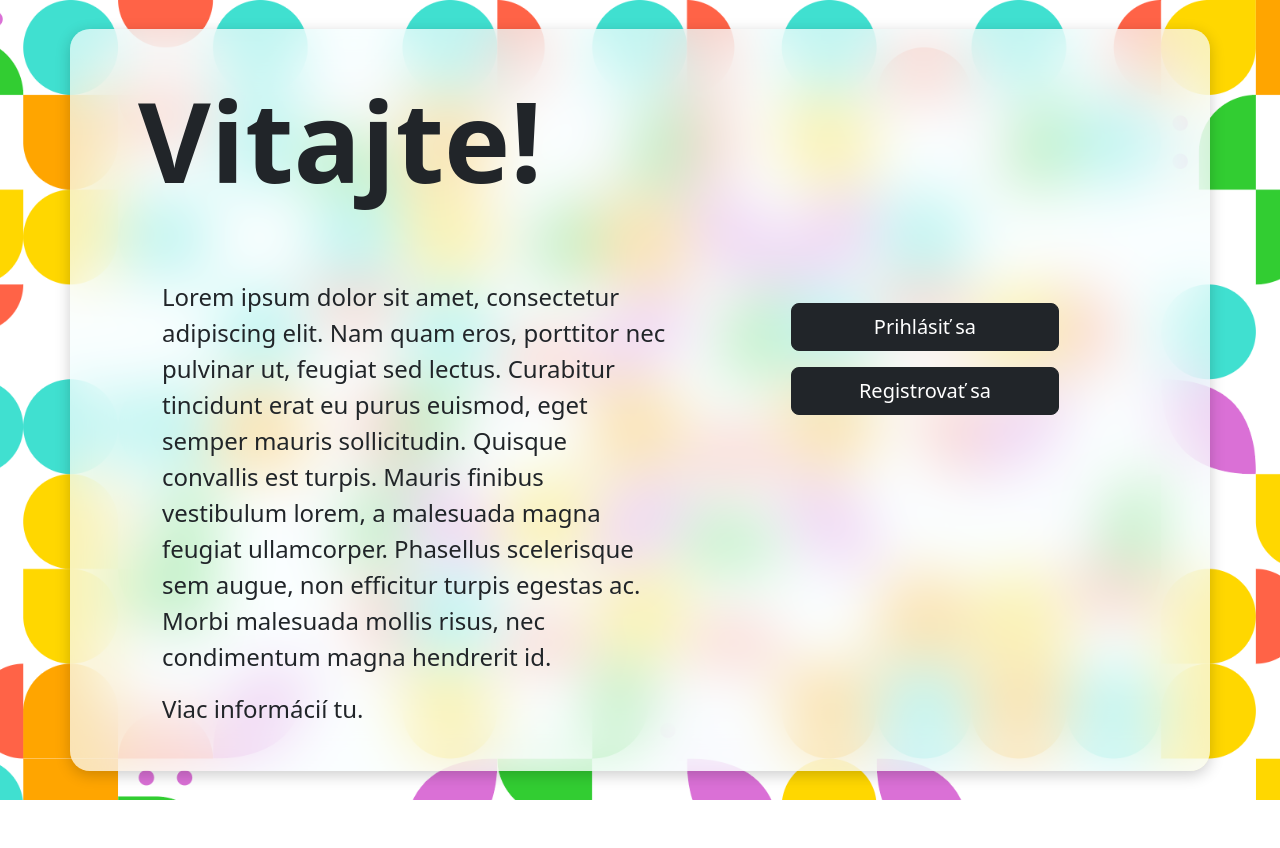
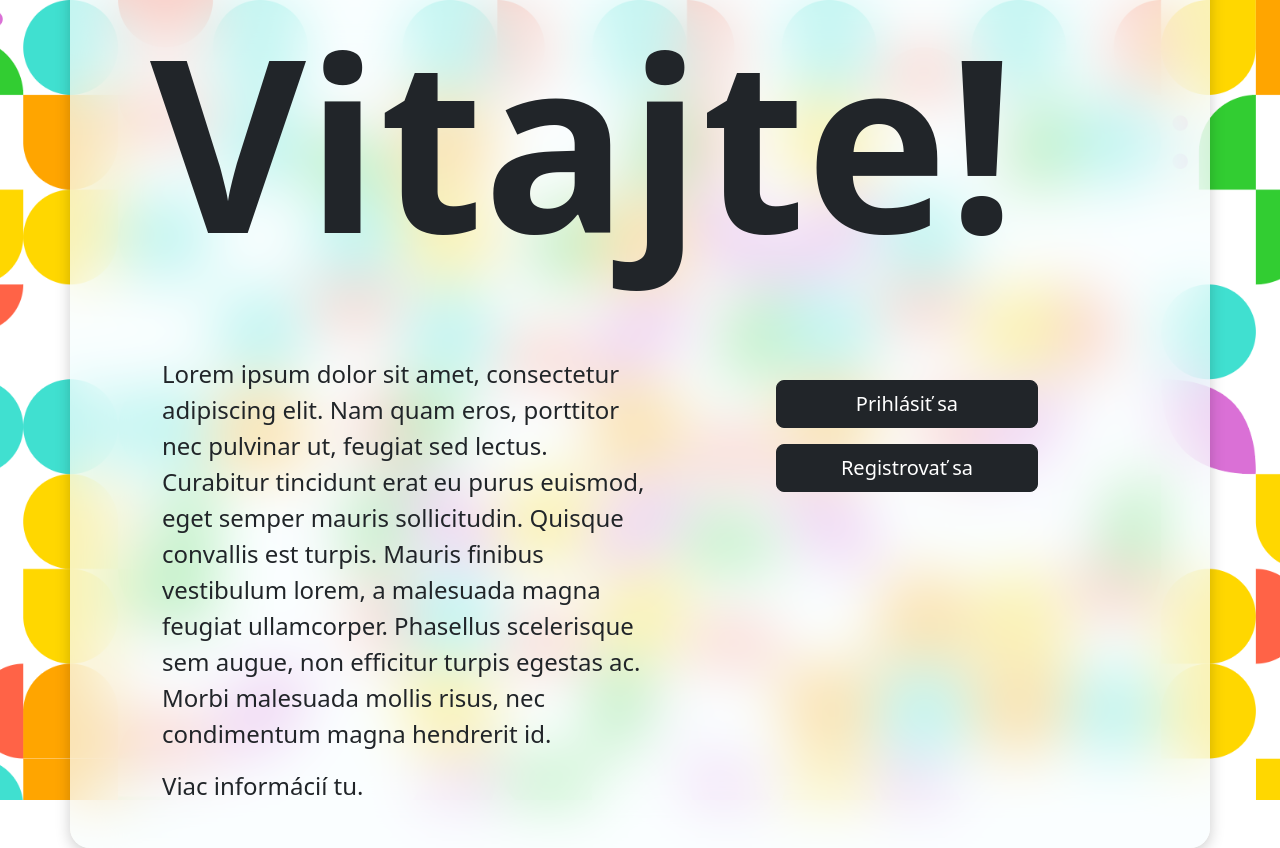
Before and after one commit to Adam-Bozek/family-task-manager, a React (Create React App) app in the folder front-end/: page /Home in a window 1280 px wide. Before the commit the page ends 800 px from the top, so only its background shows below. Built offline with nearby package versions, Linux system fonts and the light colour scheme.

Commit message:
changed usage from basic CSS files to filename.module.css files

```diff
--- a/front-end/src/components/LandingPage.js
+++ b/front-end/src/components/LandingPage.js
@@ -1,7 +1,7 @@
 import React from "react";
 import { useNavigate } from "react-router-dom";
 
-import "./css/LandingPage.css";
+import style from "./css/style-landing-page.module.css";
 
 const LandingPage = () => {
 	const navigate = useNavigate();
@@ -12,10 +12,10 @@ const LandingPage = () => {
 
 	return (
 		<main>
-			<div className="container blur-container">
-				<h1 className="welcome-header text-start mx-5 mb-5 mt-4"> Vitajte! </h1>
+			<div className={`container row ${style["blur-container"]}`}>
+				<h1 className={`text-start mx-5 mb-5 mt-4 ${style["welcome-header"]}`}> Vitajte! </h1>
 				<div className="row p-4 text-start">
-					<div className="col-md-7 some-info">
+					<div className={`col-md-7 ${style["some-info"]}`}>
 						<p className="mx-5">
 							Lorem ipsum dolor sit amet, consectetur adipiscing elit. Nam quam eros, porttitor nec pulvinar ut, feugiat sed lectus. Curabitur tincidunt
 							erat eu purus euismod, eget semper mauris sollicitudin. Quisque convallis est turpis. Mauris finibus vestibulum lorem, a malesuada magna
--- a/front-end/src/components/MoreInfo.js
+++ b/front-end/src/components/MoreInfo.js
@@ -1,7 +1,7 @@
 import React from "react";
 import { useNavigate } from "react-router-dom";
 
-import "./css/MoreInfo.css";
+import style from "./css/style-more-info.module.css";
 
 const MoreInfo = () => {
 	const navigate = useNavigate();
@@ -12,10 +12,10 @@ const MoreInfo = () => {
 
 	return (
 		<main>
-			<div className="container blur-container row">
+			<div className={`container row ${style["blur-container"]}`}>
 				<div className="col-md-6 text-start">
-					<h1 className="welcome-header mx-5 mb-2 mt-4"> Info. </h1>
-					<p className="mx-5 some-info">
+					<h1 className={`mx-5 mb-2 mt-4 ${style["welcome-header"]}`}> Info. </h1>
+					<p className={`mx-5 ${style["some-info"]}`}>
 						Praesent a erat turpis. Nunc lectus eros, vehicula sed aliquam non, convallis ut neque. Duis in cursus sapien. Interdum et malesuada fames ac
 						ante ipsum primis in faucibus. Etiam dignissim, augue in pretium feugiat, libero felis sagittis diam, ac scelerisque eros justo ac quam. Sed
 						condimentum a est molestie suscipit. Suspendisse id facilisis erat, et lacinia tortor. Etiam ac est massa. In ut facilisis leo. Donec a elit
@@ -31,7 +31,7 @@ const MoreInfo = () => {
 							onClick={() => handle_redirect("/Home")} // Use an arrow function to pass the argument
 						></i>
 					</div>
-					<p className="mx-5 text-start some-info">
+					<p className={`mx-5 text-start ${style["some-info"]}`}>
 						Proin tristique iaculis erat, vehicula consectetur ligula laoreet vitae. Curabitur ac pretium sapien. Aenean semper ultricies lacus at feugiat.
 						Quisque nec risus et nibh commodo rutrum a eu sapien. Sed in mauris tempus, mattis ipsum in, mollis ante. In porta nisl sit amet nisl tempor,
 						at hendrerit turpis maximus. Quisque ac ex et ligula facilisis tincidunt. Aliquam dolor nunc, vulputate id purus a, bibendum euismod nisi.
```
Also changed, not shown: front-end/src/components/css/style-landing-page.module.css (renamed from front-end/src/components/css/LandingPage.css), front-end/src/components/css/style-more-info.module.css (renamed from front-end/src/components/css/MoreInfo.css).
